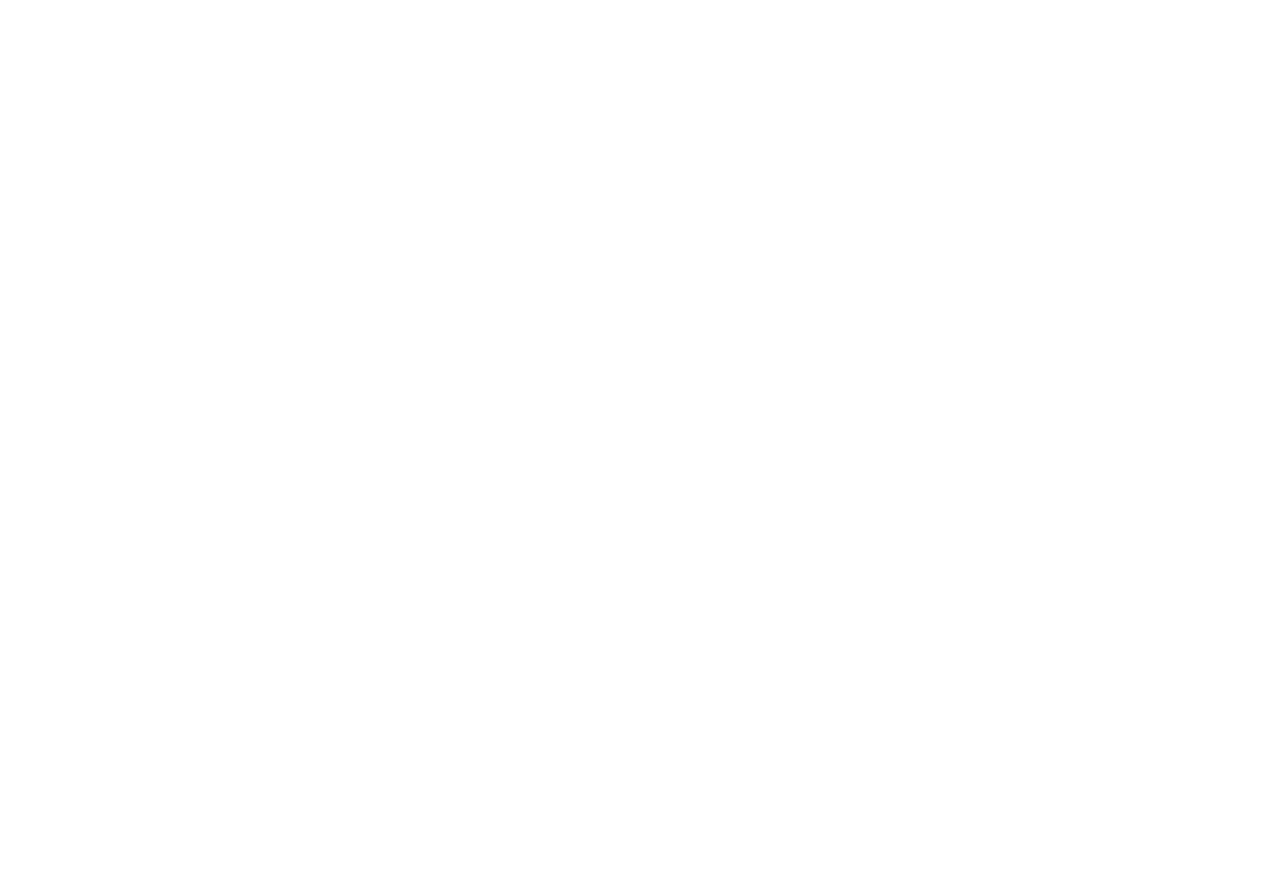
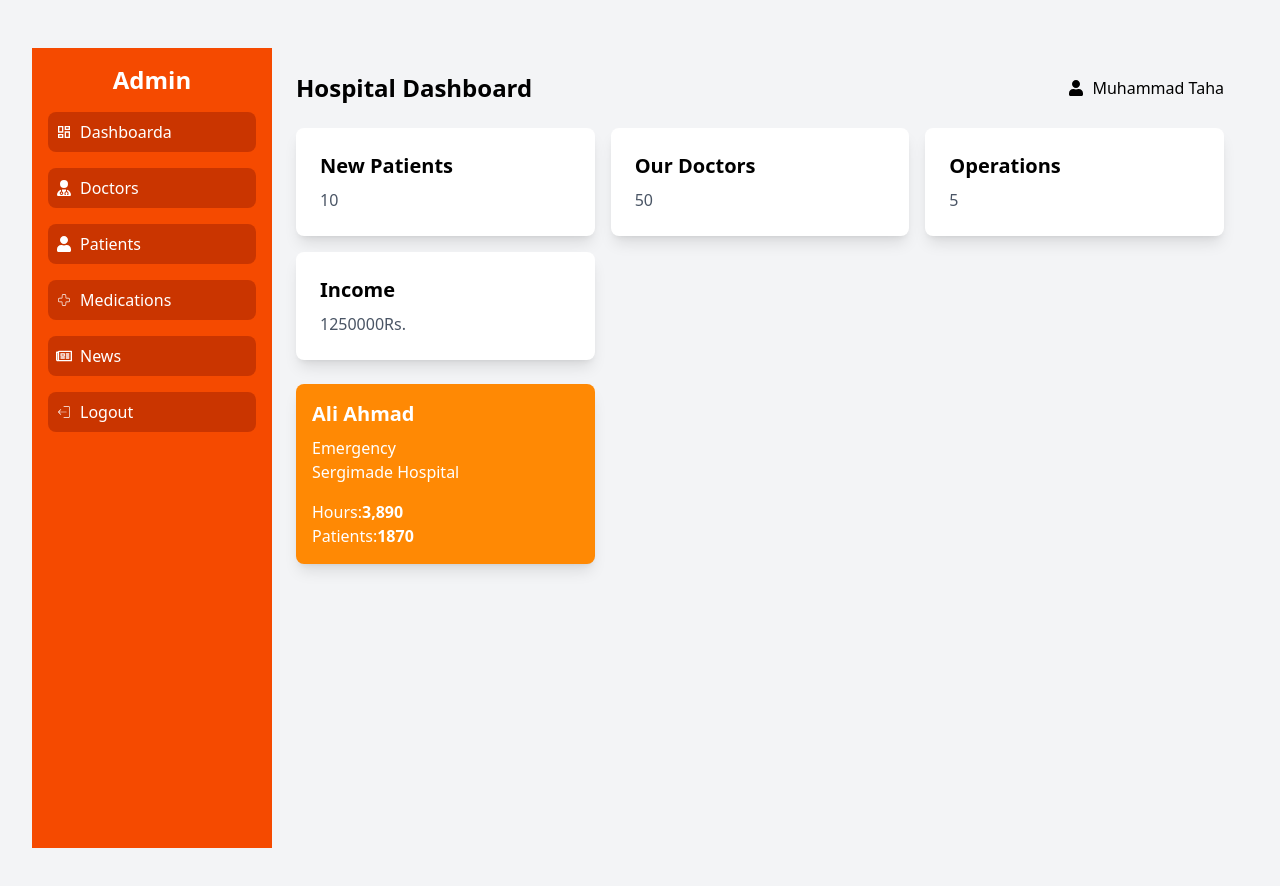
Before and after one commit to ammar25ahmad/Hospital-Management-System, a React (Vite) app in the folder frontend/: page / in a window 1280 px wide. Shown: the top 886 px of the page. Before the commit the page ends 800 px from the top, so only its background shows below. Built offline with nearby package versions, Linux system fonts and the light colour scheme.

Commit message:
I changed
This code

```diff
--- a/frontend/package.json
+++ b/frontend/package.json
@@ -15,6 +15,7 @@
     "axios": "^1.9.0",
     "react": "^19.1.0",
     "react-dom": "^19.1.0",
+    "react-icons": "^5.5.0",
     "tailwindcss": "^4.1.8"
   },
   "devDependencies": {
--- /dev/null
+++ b/frontend/src/Admindash.jsx
@@ -0,0 +1,119 @@
+import React from "react";
+import { MdOutlineDashboard } from "react-icons/md";
+import { FaUserDoctor } from "react-icons/fa6";
+import { CiMedicalCross } from "react-icons/ci";
+import { CiLogout } from "react-icons/ci";
+import { FaRegNewspaper } from "react-icons/fa";
+import { FaUser } from "react-icons/fa";
+const Admindash = () => {
+  return (
+    <div className="min-h-screen bg-gray-100 py-12 px-4 sm:px-6 lg:px-8">
+      <div className="flex">
+        <aside className="w-60 bg-orange-600 text-white p-4 h-screen">
+          <h1 className="text-2xl font-bold mb-4 text-center">Admin</h1>
+          <ul>
+            <li className="mb-4 flex items-center bg-orange-700 rounded-lg p-2">
+              <span className="mr-2">
+                <MdOutlineDashboard />
+              </span>
+              <a href="">Dashboarda</a>
+            </li>
+            <li className="mb-4 flex items-center bg-orange-700 rounded-lg p-2">
+              <span className="mr-2">
+                <FaUserDoctor />
+              </span>
+              <a href="">Doctors</a>
+            </li>
+            <li className="mb-4 flex items-center bg-orange-700 rounded-lg p-2">
+              <span className="mr-2">
+                <FaUser />
+              </span>
+              <a href="">Patients</a>
+            </li>
+            <li className="mb-4 flex items-center bg-orange-700 rounded-lg p-2">
+              <span className="mr-2">
+                <CiMedicalCross />
+              </span>
+              <a href="">Medications</a>
+            </li>
+            <li className="mb-4 flex items-center bg-orange-700 rounded-lg p-2">
+              <span className="mr-2">
+                <FaRegNewspaper />
+              </span>
+              <a href="">News</a>
+            </li>
+            <li className="mb-4 flex items-center bg-orange-700 rounded-lg p-2">
+              <span className="mr-2">
+                <CiLogout />
+              </span>
+              <a href="">Logout</a>
+            </li>
+          </ul>
+        </aside>
+        {/* Main Content */}
+        <main className="flex-1 p-6">
+          <header className="flex justify-between items-center mb-6">
+            <h1 className="text-2xl font-bold">Hospital Dashboard</h1>
+            <div className="flex items-center">
+              <span className="mr-2">
+                <FaUser />
+              </span>
+              <p>Muhammad Taha</p>
+            </div>
+          </header>
+          {/* Cards Content */}
+          <div className="grid grid-cols-1 md:grid-cols-2 lg:grid-cols-3 gap-4 mb-6">
+            <div className="bg-white rounded-lg shadow-lg p-6">
+              <h2 className="text-xl font-bold mb-2">New Patients</h2>
+              <p className="text-gray-600">10</p>
+            </div>
+            <div className="bg-white rounded-lg shadow-lg p-6">
+              <h2 className="text-xl font-bold mb-2">Our Doctors</h2>
+              <p className="text-gray-600">50</p>
+            </div>
+            <div className="bg-white rounded-lg shadow-lg p-6">
+              <h2 className="text-xl font-bold mb-2">Operations</h2>
+              <p className="text-gray-600">5</p>
+            </div>
+            <div className="bg-white rounded-lg shadow-lg p-6">
+              <h2 className="text-xl font-bold mb-2">Income</h2>
+              <p className="text-gray-600">1250000Rs.</p>
+            </div>
+          </div>
+          {/* Doctor Info */}
+          <div className="grid grid-cols-1 md:grid-cols-2 lg:grid-cols-3 gap-4 mb-6">
+            {/* <div className="col-span-2 bg-white rounded-lg shadow-lg p-6">
+              <h2 className="text-xl font-bold mb-2">Patient Status</h2>
+              <div className="h-40 bg-gray-100 flex justify-center items-center">
+                <p className="text-gray-600">No data available</p>
+              </div>
+              <div className="flex justify-around mt-4">
+                <span className="text-gray-600 ">
+                  Reovered:<b>113</b>
+                </span>
+                <span>
+                  Death:<b>8</b>
+                </span>
+              </div>
+            </div> */}
+            <div className="bg-orange-400 text-white p-4 rounded-lg shadow-lg">
+              <h2 className="text-xl font-bold mb-2">Ali Ahmad</h2>
+              <p>Emergency</p>
+              <p>Sergimade Hospital</p>
+              <div className="mt-4">
+                <p>
+                  Hours:<b>3,890</b>
+                </p>
+                <p>
+                  Patients:<b>1870</b>
+                </p>
+              </div>
+            </div>
+          </div>
+        </main>
+      </div>
+    </div>
+  );
+};
+
+export default Admindash;
--- /dev/null
+++ b/frontend/src/Doctors.jsx
@@ -0,0 +1,7 @@
+import React from "react";
+
+const Doctors = () => {
+  return <div>Doctors</div>;
+};
+
+export default Doctors;
--- a/frontend/src/main.jsx
+++ b/frontend/src/main.jsx
@@ -2,11 +2,13 @@
 import { createRoot } from "react-dom/client";
 import "./index.css";
 import Form from "./Form";
+import Admindash from "./Admindash";
 // import App from "./App.jsx";
 
 createRoot(document.getElementById("root")).render(
   <StrictMode>
     {/* <App /> */}
     {/* <Form /> */}
+    <Admindash />
   </StrictMode>
 );
```
Also changed, not shown: 2 other files (tests, documents, lock files or other folders).
